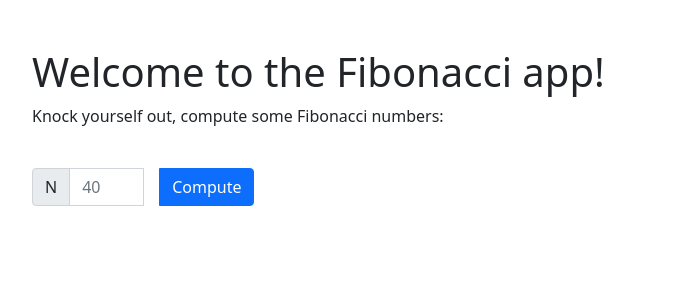
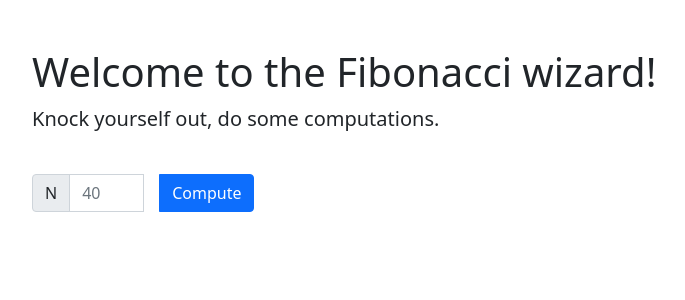
Before and after one commit to ebran/wqw-app, a FastAPI app: page / in a window 1280 px wide. Shown: the top 300 px of the page, without its empty margins (50-735 px from the left). Run offline with FastAPI, Linux system fonts and the light colour scheme; parts of the project's set-up code (start-up, migrations or seed data) failed here and were passed over; some libraries are stand-ins or nearby versions.

Commit message:
💄 Some minor tweaks.

```diff
--- a/templates/index.html
+++ b/templates/index.html
@@ -26,12 +26,12 @@
     <div class="container pt-5">
         <div class="row">
             <div class="col">
-                <p class="h1">Welcome to the Fibonacci app!</p>
+                <p class="h1">Welcome to the Fibonacci wizard!</p>
             </div>
         </div>
         <div class="row">
             <div class="col">
-                <p>Knock yourself out, compute some Fibonacci numbers:</p>
+                <p class="lead">Knock yourself out, do some computations.</p>
             </div>
         </div>
         {% include "waiting.html" %}
```
